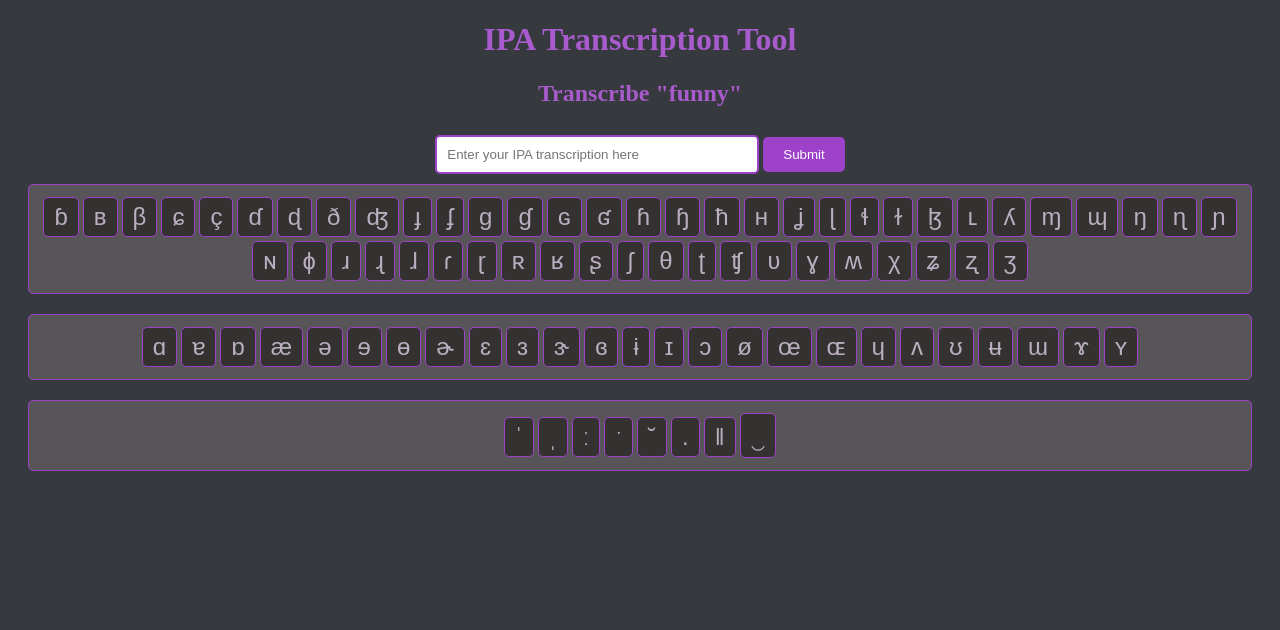
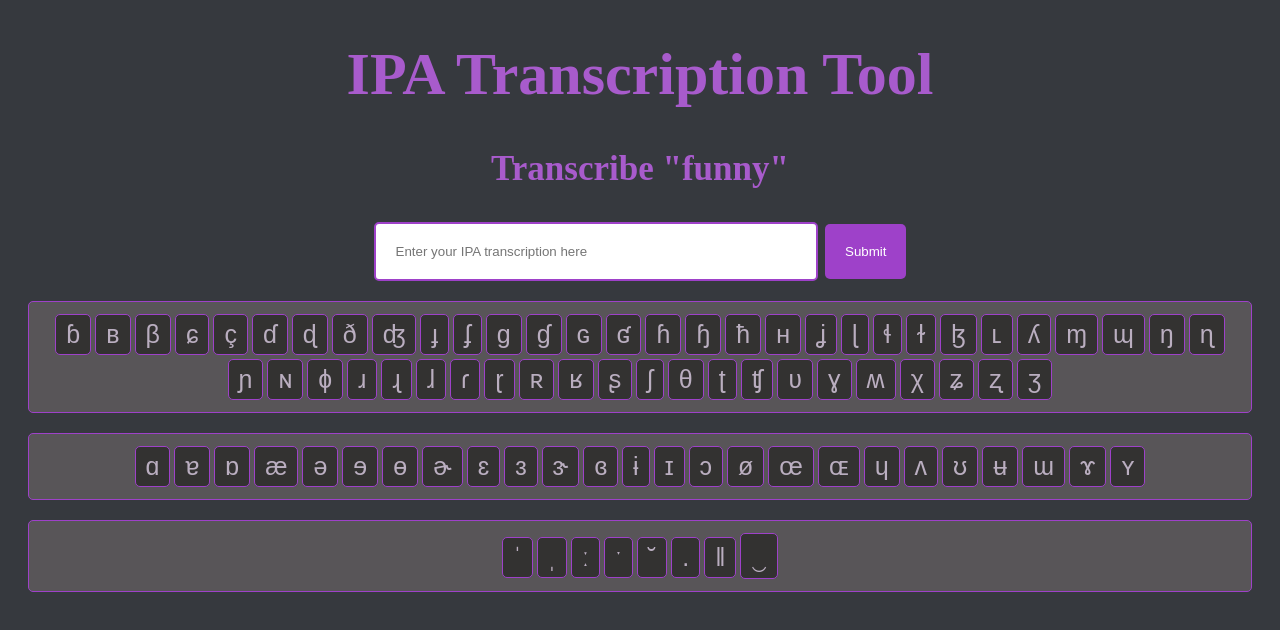
Before and after one commit to EliteApex/IPA-Transcription-Tool, a website: page public/index.html in a window 1280 px wide. Drawn offline with Linux system fonts and the light colour scheme; a web font is replaced by a local one.

Commit message:
scaled ui

```diff
--- a/public/style.css
+++ b/public/style.css
@@ -35,20 +35,21 @@ body {
 
 #app {
     margin: 20px;
+    font-size: 30px;
 }
 
 #wordDisplay {
-    margin-bottom: 20px;
-    font-size: 24px;
+    margin-bottom: 25px;
+    font-size: 35px;
     font-weight: bold;
 }
 
 #textInput {
     border: 2px solid #9e41c9;
     border-radius: 5px;
-    padding: 10px;
-    width: 300px;
-    margin-bottom: 10px;
+    padding: 20px;
+    width: 400px;
+    margin-bottom: 20px;
 }
 
 button {
@@ -56,13 +57,13 @@ button {
     color: white;
     border: none;
     border-radius: 5px;
-    padding: 10px 20px;
+    padding: 20px 20px;
     cursor: pointer;
     margin-top: 10px;
 }
 
 button:hover {
-    background-color: #ff9568;
+    background-color: #585558;
 }
 
 .feedback-container {
@@ -73,9 +74,10 @@ button:hover {
 
 #feedback {
     display: none;
+    font-size: 23px;
     border: 2px solid rgb(36, 36, 36); /* This creates a black border */
     min-width: 200px;
-    max-height: 200px;
+    max-height: 500px;
     min-height: 50px;
     box-sizing: border-box; /* Include padding and border in the element's width */
     max-width: 50%;
@@ -100,7 +102,7 @@ button:hover {
     background-color: #333231;
     border-radius: 5px;
     cursor: pointer;
-    font-size: 24px;
+    font-size: 25px;
     color: #baaec0;
 }
 
```
